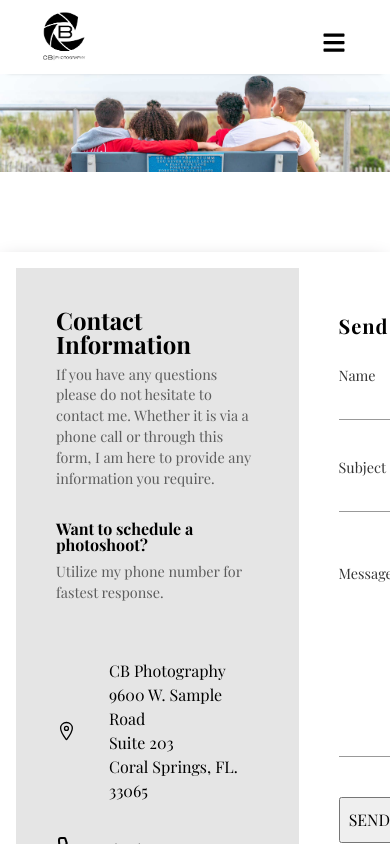
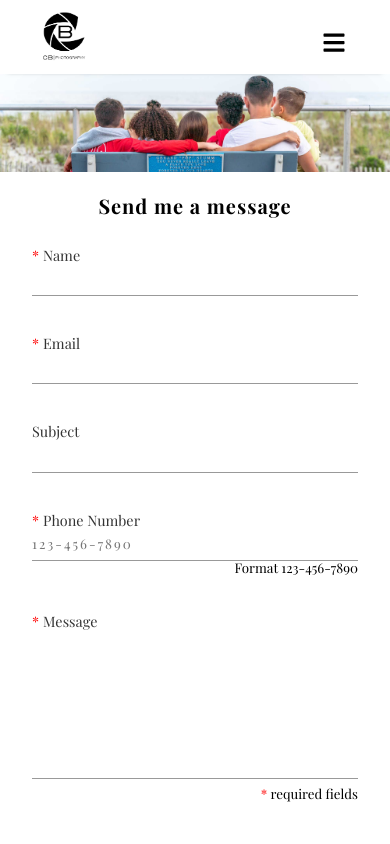
Before and after one commit to msebarjr/CB-Photography, a Next.js app: page /contact in a window 390 px wide. Shown: the top 844 px of the page. Built offline with nearby package versions, Linux system fonts and the light colour scheme.

Commit message:
Completed contact page with responsiveness

```diff
--- a/components/form/ContactForm.js
+++ b/components/form/ContactForm.js
@@ -15,11 +15,15 @@ function ContactForm() {
             <h4>Send me a message</h4>
             <div className={styles.col}>
                 <div className={styles.form_group}>
-                    <label htmlFor="name">Name</label>
+                    <label htmlFor="name">
+                        <span>*</span>Name
+                    </label>
                     <input type="text" name="name" id="name" required />
                 </div>
                 <div className={styles.form_group}>
-                    <label htmlFor="email">Email</label>
+                    <label htmlFor="email">
+                        <span>*</span>Email
+                    </label>
                     <input type="email" name="email" id="email" required />
                 </div>
             </div>
@@ -29,7 +33,9 @@ function ContactForm() {
                     <input type="text" name="subject" id="subject" />
                 </div>
                 <div className={styles.form_group}>
-                    <label htmlFor="phone">Phone Number</label>
+                    <label htmlFor="phone">
+                        <span>*</span>Phone Number
+                    </label>
                     <input
                         type="tel"
                         placeholder="123-456-7890"
@@ -43,7 +49,9 @@ function ContactForm() {
             </div>
             <div className={styles.col}>
                 <div className={styles.form_group}>
-                    <label htmlFor="message">Message</label>
+                    <label htmlFor="message">
+                        <span>*</span>Message
+                    </label>
                     <textarea
                         name=""
                         id=""
@@ -58,6 +66,9 @@ function ContactForm() {
             {/* <input type="hidden" name="_subject" value="New Client Inquiry!" />
             <input type="text" name="_honey" style="display:none" />
             <input type="hidden" name="_template" value="box" /> */}
+            <small className={styles.small}>
+                <span>*</span> required fields
+            </small>
             <button className={styles.button}>Send Message</button>
         </form>
     );
--- a/styles/Contact.module.css
+++ b/styles/Contact.module.css
@@ -8,3 +8,35 @@
     -moz-box-shadow: -1px 6px 19px -4px rgba(181, 179, 181, 1);
     box-shadow: -1px 6px 19px -4px rgba(181, 179, 181, 1);
 }
+
+/* 320px — 480px for mobile devices,
+   481px — 768px for iPads & tablets,
+   769px — 1024px for small screens like laptop,
+   1025px — 1200px for large screens like Desktops,
+   1201px and above for extra large screens like TV
+*/
+
+@media screen and (max-width: 1024px) {
+    .contact_container {
+        flex-direction: column-reverse;
+    }
+}
+
+@media screen and (max-width: 768px) {
+    .contact_container {
+        width: 80%;
+        margin: 2rem auto;
+    }
+}
+
+@media screen and (max-width: 480px) {
+    .contact_container {
+        width: 100%;
+        margin: 1rem auto;
+        margin-bottom: -2rem;
+        -webkit-box-shadow: none;
+        -moz-box-shadow: none;
+        box-shadow: none;
+        padding: 0;
+    }
+}
--- a/styles/ContactDetails.module.css
+++ b/styles/ContactDetails.module.css
@@ -1,5 +1,5 @@
 .contact_details {
-  margin-top: 1.5rem;
+    margin-top: 1.5rem;
 }
 
 .icon_text {
@@ -14,3 +14,52 @@
     font-size: 1.5rem;
     margin-right: 2rem;
 }
+
+/* 320px — 480px for mobile devices,
+   481px — 768px for iPads & tablets,
+   769px — 1024px for small screens like laptop,
+   1025px — 1200px for large screens like Desktops,
+   1201px and above for extra large screens like TV
+*/
+
+@media screen and (max-width: 1024px) {
+    .contact_details {
+        display: flex;
+        justify-content: space-between;
+        margin-top: 0;
+    }
+
+    .icon_text {
+        flex-direction: column;
+    }
+
+    .icon {
+        margin-bottom: 1rem;
+    }
+
+    .text {
+        font-size: 0.9rem;
+    }
+}
+
+@media screen and (max-width: 768px) {
+    .contact_details {
+        flex-direction: column;
+        align-items: center;
+        justify-content: center;
+    }
+
+    .icon_text {
+        justify-content: center;
+        align-items: center;
+    }
+
+    .icon {
+        margin-bottom: 0.5rem;
+        margin-right: 0;
+    }
+
+    .icon_text:last-child {
+        margin-bottom: 1rem;
+    }
+}
--- a/styles/ContactForm.module.css
+++ b/styles/ContactForm.module.css
@@ -54,10 +54,30 @@
 
 .form_group textarea {
     resize: none;
+    line-height: 1;
+}
+
+.form_group label span,
+.small span {
+    color: red;
+}
+
+.form_group label span {
+    margin-right: 0.25rem;
+}
+
+.form_group:last-child {
+    margin-bottom: 0.5rem;
+}
+
+.small {
+    text-align: right;
+    display: block;
 }
 
 .button {
     width: 30%;
+    margin-top: 3rem;
     padding: 0.8rem 0;
     cursor: pointer;
     text-transform: uppercase;
@@ -70,3 +90,53 @@
     margin-left: 0.8rem;
     border: 2px solid rgb(180, 177, 177);
 }
+
+/* 320px — 480px for mobile devices,
+   481px — 768px for iPads & tablets,
+   769px — 1024px for small screens like laptop,
+   1025px — 1200px for large screens like Desktops,
+   1201px and above for extra large screens like TV
+*/
+
+@media screen and (max-width: 1024px) {
+    .form {
+        padding-left: 1rem;
+        padding-right: 1rem;
+    }
+}
+
+@media screen and (max-width: 768px) {
+    .form {
+        padding-top: 1rem;
+    }
+    .form h4 {
+        text-align: center;
+    }
+
+    .col {
+        flex-direction: column;
+        margin-bottom: 2rem;
+    }
+
+    .form_group textarea {
+        margin-bottom: 0;
+    }
+
+    .form_group:nth-child(2) {
+        padding-left: 0;
+    }
+
+    .col:last-of-type {
+        margin-bottom: 0;
+    }
+
+    .button {
+        width: 100%;
+    }
+}
+
+@media screen and (max-width: 480px) {
+    .form {
+        padding: 0 2rem 2rem 2rem;
+    }
+}
--- a/styles/ContactInfo.module.css
+++ b/styles/ContactInfo.module.css
@@ -24,3 +24,43 @@
     font-size: 1rem;
     display: block;
 }
+
+/* 320px — 480px for mobile devices,
+   481px — 768px for iPads & tablets,
+   769px — 1024px for small screens like laptop,
+   1025px — 1200px for large screens like Desktops,
+   1201px and above for extra large screens like TV
+*/
+
+@media screen and (max-width: 1024px) {
+    .contact_info {
+        padding-left: 4rem;
+        padding-right: 4rem;
+        padding-bottom: 1rem;
+    }
+
+    .contact_info h4,
+    .question {
+        line-height: 1.25;
+    }
+}
+
+@media screen and (max-width: 768px) {
+    .contact_info {
+        padding: 1.5rem;
+        text-align: center;
+    }
+
+    .contact_info h4 {
+        margin-top: 0.5rem;
+    }
+}
+
+@media screen and (max-width: 480px) {
+  .contact_info {
+      padding: 1.5rem;
+      text-align: center;
+  }
+
+
+}
--- a/styles/globals.css
+++ b/styles/globals.css
@@ -31,7 +31,8 @@ a:visited {
 input,
 button,
 textarea {
-    font: inherit;
+    font: serif;
+    letter-spacing: 2px;
 }
 
 .main_container {
@@ -60,7 +61,7 @@ textarea {
 
 @media screen and (max-width: 1200px) {
     .container {
-        padding: 0 8rem;
+        padding: 0 4rem;
     }
 }
 @media screen and (max-width: 1024px) {
@@ -71,7 +72,7 @@ textarea {
 
 @media screen and (max-width: 890px) {
     .container {
-        padding: 0 3rem 0 5rem;
+        padding: 0 4rem;
     }
 }
 
```
Also changed, not shown: toDo.txt (added).
